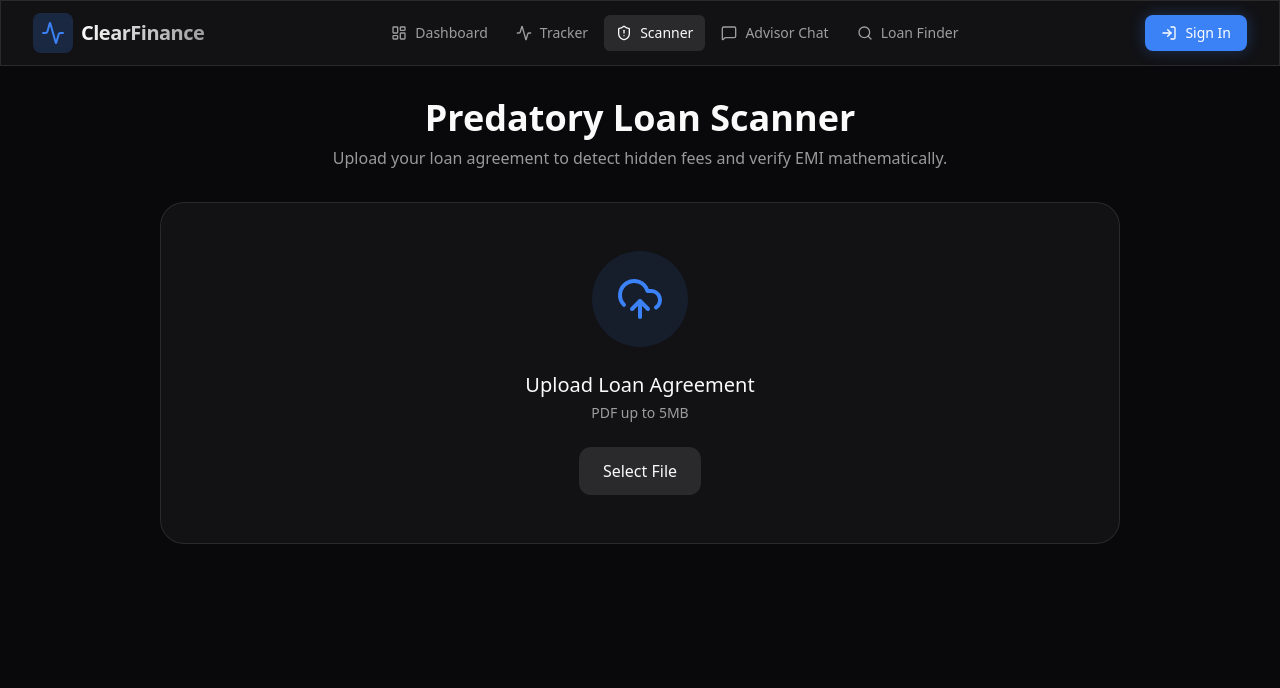
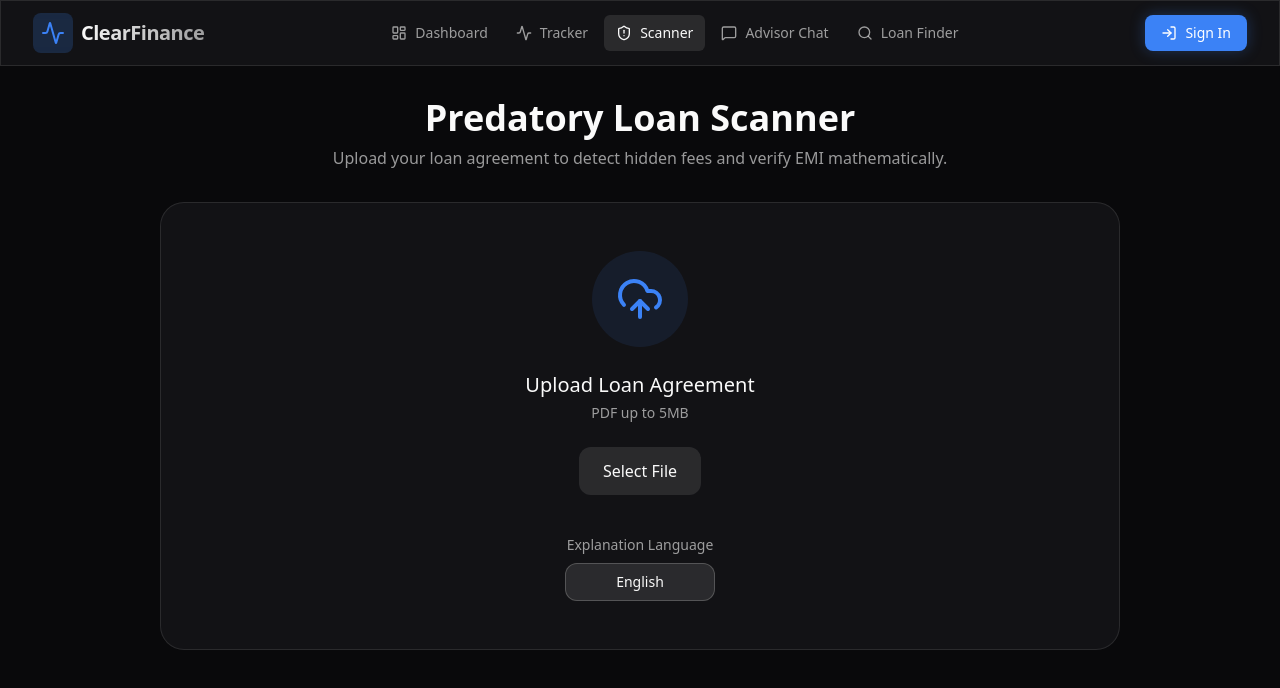
Before and after one commit to AchintyaTR/SystemSeige, a Next.js app in the folder frontend/: page /scanner in a window 1280 px wide. Shown: the top 688 px of the page. Built offline with nearby package versions, Linux system fonts and the light colour scheme; no server answers.

Commit message:
feat: add user-selectable multilingual support to scanner UI

```diff
--- a/frontend/src/app/scanner/page.tsx
+++ b/frontend/src/app/scanner/page.tsx
@@ -22,6 +22,7 @@ export default function LoanScanner() {
   }, [router]);
 
   const [file, setFile] = useState<File | null>(null);
+  const [targetLanguage, setTargetLanguage] = useState("English");
   const [loading, setLoading] = useState(false);
   const [error, setError] = useState("");
   const [result, setResult] = useState<any>(null);
@@ -52,6 +53,7 @@ export default function LoanScanner() {
 
     const formData = new FormData();
     formData.append("file", file);
+    formData.append("target_language", targetLanguage);
 
     try {
       const { data } = await api.post("/loans/analyze", formData, {
@@ -97,8 +99,25 @@ export default function LoanScanner() {
             />
           </label>
 
+          <div className="flex flex-col items-center gap-2 mt-4">
+            <span className="text-sm text-foreground/60">Explanation Language</span>
+            <select
+              value={targetLanguage}
+              onChange={(e) => setTargetLanguage(e.target.value)}
+              className="bg-white/10 hover:bg-white/20 border border-white/20 px-4 py-2 rounded-xl text-sm font-medium transition-colors focus:outline-none focus:ring-2 focus:ring-primary appearance-none text-center cursor-pointer min-w-[150px]"
+            >
+              <option value="English" className="bg-background text-foreground">English</option>
+              <option value="Hindi" className="bg-background text-foreground">Hindi</option>
+              <option value="Spanish" className="bg-background text-foreground">Spanish</option>
+              <option value="French" className="bg-background text-foreground">French</option>
+              <option value="German" className="bg-background text-foreground">German</option>
+              <option value="Tamil" className="bg-background text-foreground">Tamil</option>
+              <option value="Telugu" className="bg-background text-foreground">Telugu</option>
+            </select>
+          </div>
+
           {file && (
-            <div className="flex items-center gap-3 p-4 bg-white/5 rounded-lg w-full max-w-md">
+            <div className="flex items-center gap-3 p-4 bg-white/5 rounded-lg w-full max-w-md mt-4">
               <FileText className="h-6 w-6 text-primary" />
               <div className="flex-1 truncate text-sm">{file.name}</div>
               <button
```
Also changed, not shown: 1 other file (tests, documents, lock files or other folders).
